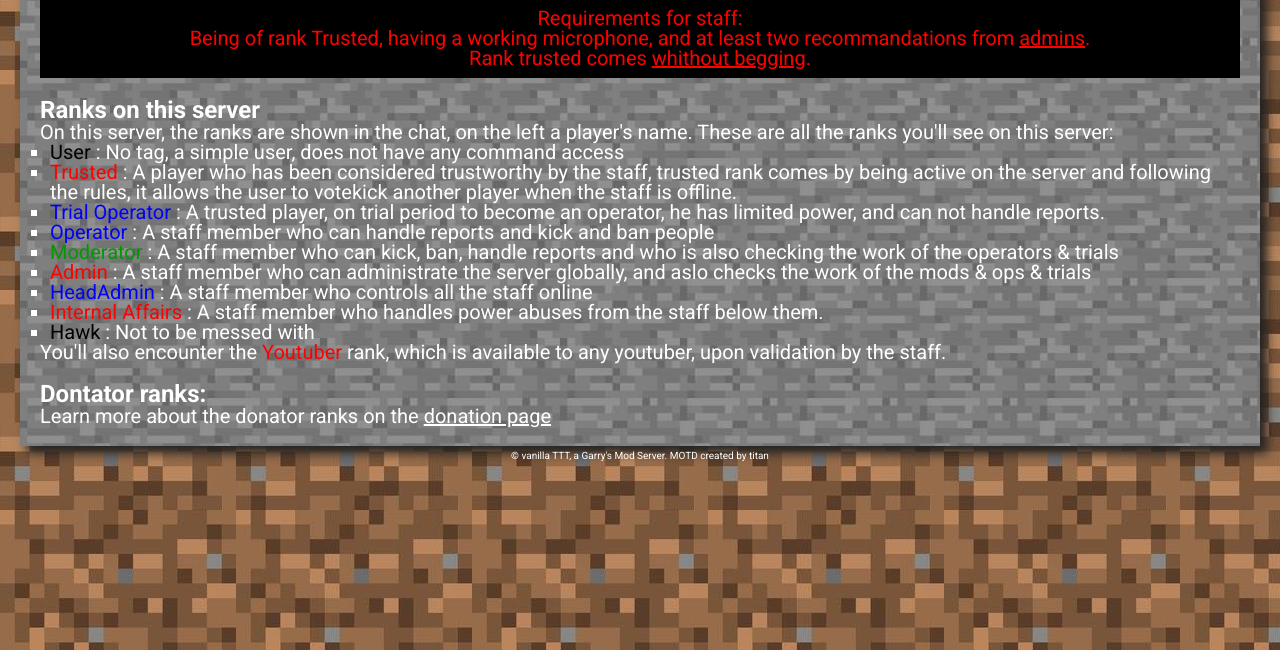
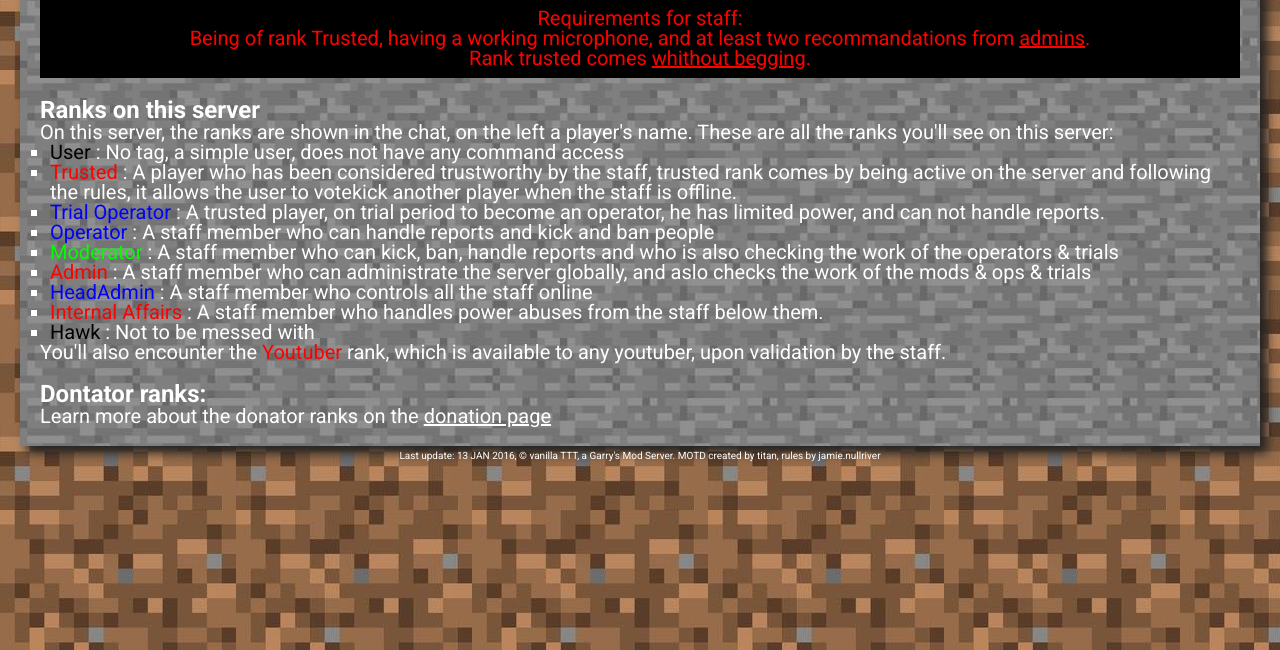
Before and after one commit to titan-repo/motd, a plain HTML site: page staff.html in a window 1280 px wide. Shown: the part 150-800 px from the top of the page. Drawn offline with Linux system fonts and the light colour scheme.

Commit message:
added comments/lastUpdate/credits

```diff
--- a/src/stylesheets/main.css
+++ b/src/stylesheets/main.css
@@ -126,7 +126,7 @@ span.black{
 }
 
 span.green{
-	color:#009900;
+	color:#00FF00;
 }
 span.under{
 	text-decoration: underline;
--- a/staff.html
+++ b/staff.html
@@ -43,7 +43,7 @@
 				Learn more about the donator ranks on the <a href="http://vanillattt.com/donate">donation page</a>
 		</div>
 		<div id="footer">
-			&copy; vanilla TTT, a Garry's Mod Server. MOTD created by titan
+			Last update: 13 JAN 2016, &copy; vanilla TTT, a Garry's Mod Server. MOTD created by titan, rules by jamie.nullriver
 		</div>
 	</body>
 </html>
```
Also changed, not shown: howToPlay.html (+1 -1 lines), index.html (+4 -1 lines).
